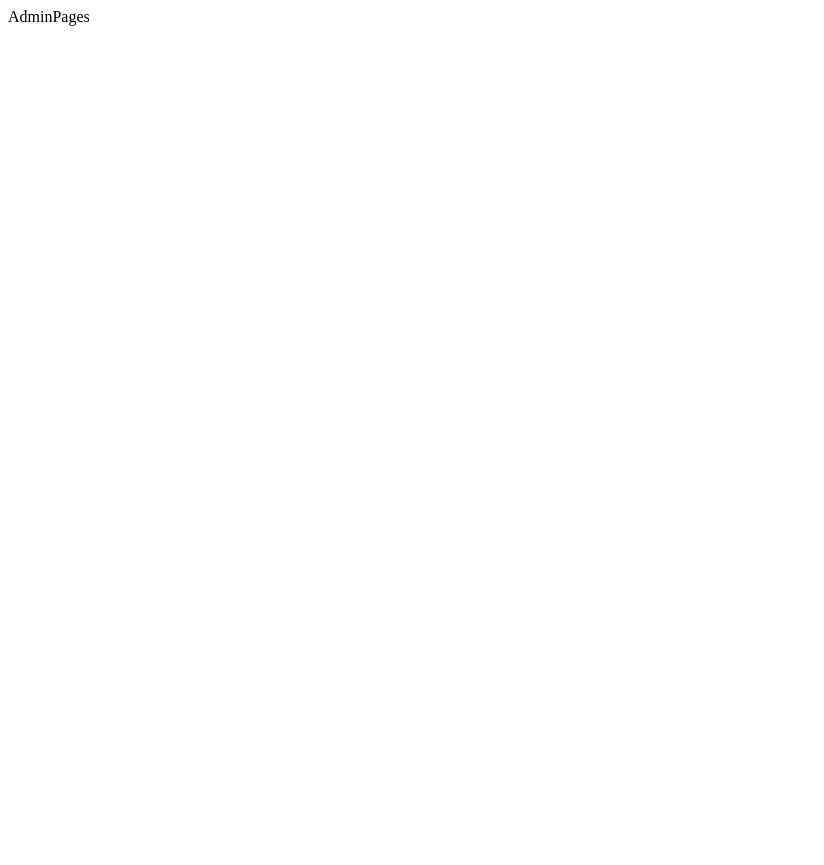
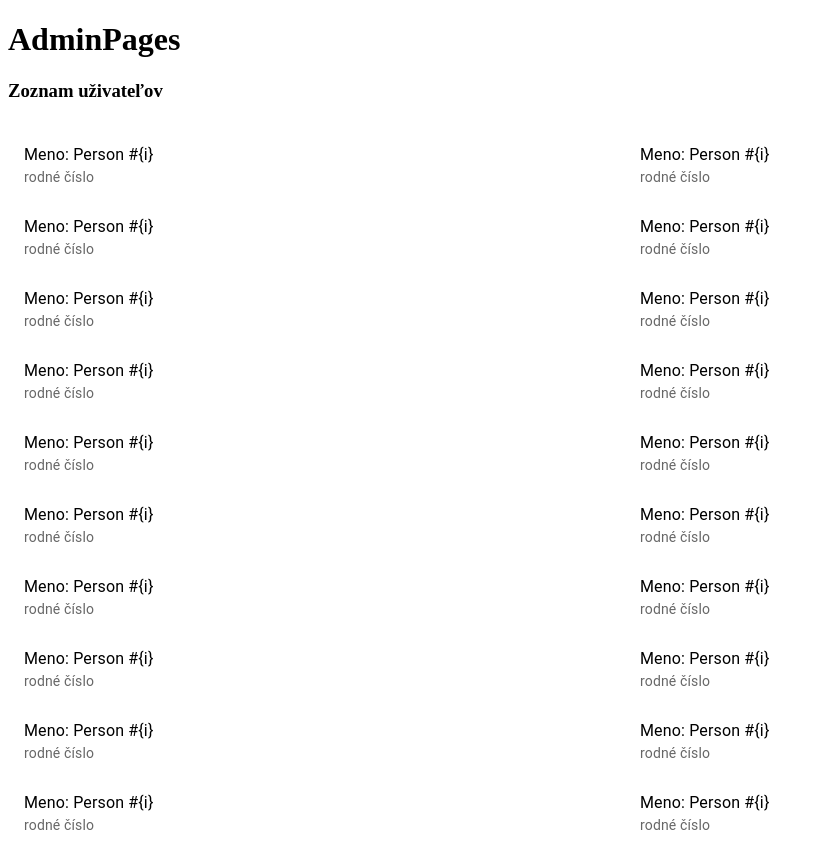
Before and after one commit to tompol1123581321/bookWarriorApp, a React (Create React App) app in the folder client/: page /admin in a window 1280 px wide. Shown: the whole page, without its empty margins (0-824 px from the left). Before the commit the page ends 800 px from the top, so only its background shows below. Built offline with nearby package versions, Linux system fonts and the light colour scheme.

Commit message:
admin index list

```diff
--- a/client/src/components/Admin/index.tsx
+++ b/client/src/components/Admin/index.tsx
@@ -1,5 +1,28 @@
+import { ListItem, List, ListItemText, Divider } from "@mui/material";
+
 import React from "react";
 
 export const AdminPages = () => {
-  return <div>AdminPages</div>;
+  return (
+    <div>
+      <h1>AdminPages</h1>
+      <div>
+        <h3>Zoznam uživateľov</h3>
+        <List>{AllLine()}</List>
+      </div>
+    </div>
+  );
 };
+
+const AllLine = () => {
+  let content = [];
+  for (let i = 0; i < 10; i++) {
+    content.push(
+      <ListItem sx={{justifyContent: "flex-start"}}>
+        <ListItemText primary="Meno: Person #{i}" secondary="rodné číslo" />
+        <ListItemText primary="Meno: Person #{i}" secondary="rodné číslo" />
+      </ListItem>
+    );
+  }
+  return content;
+};
```
